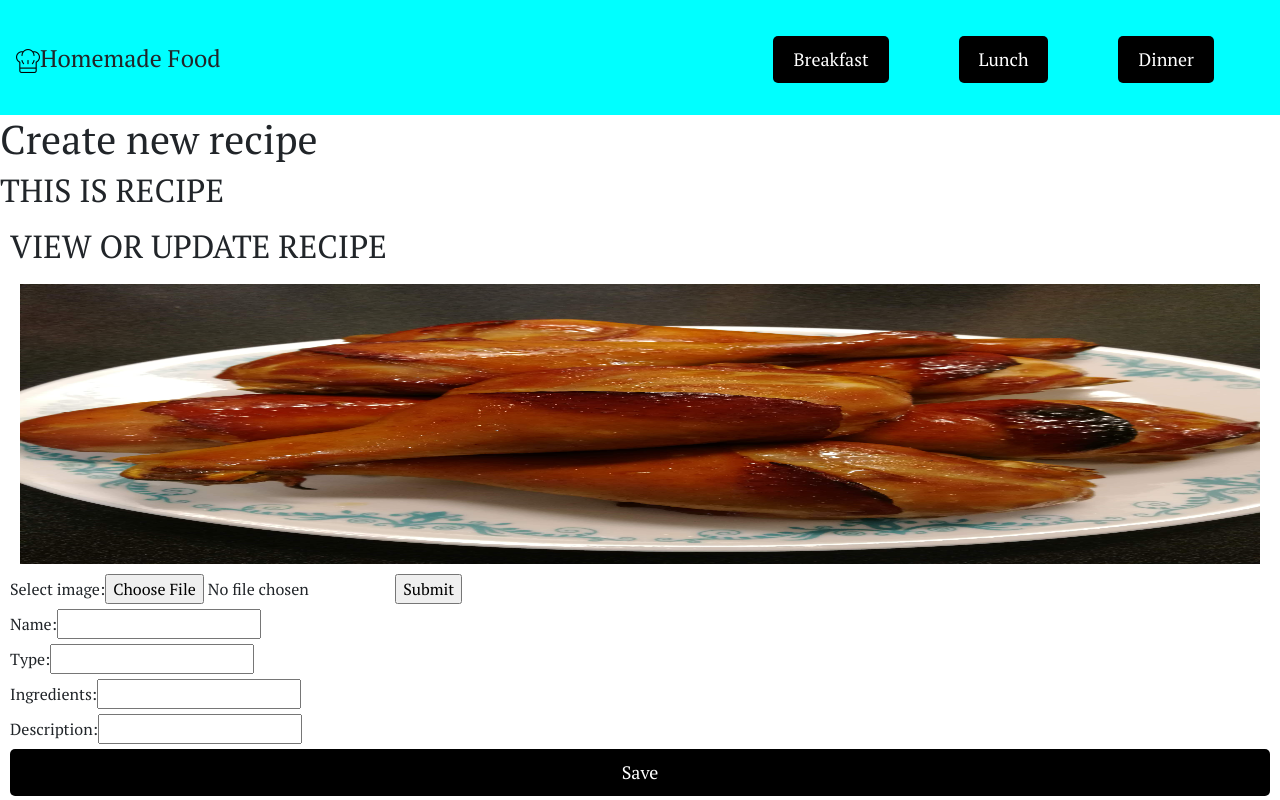
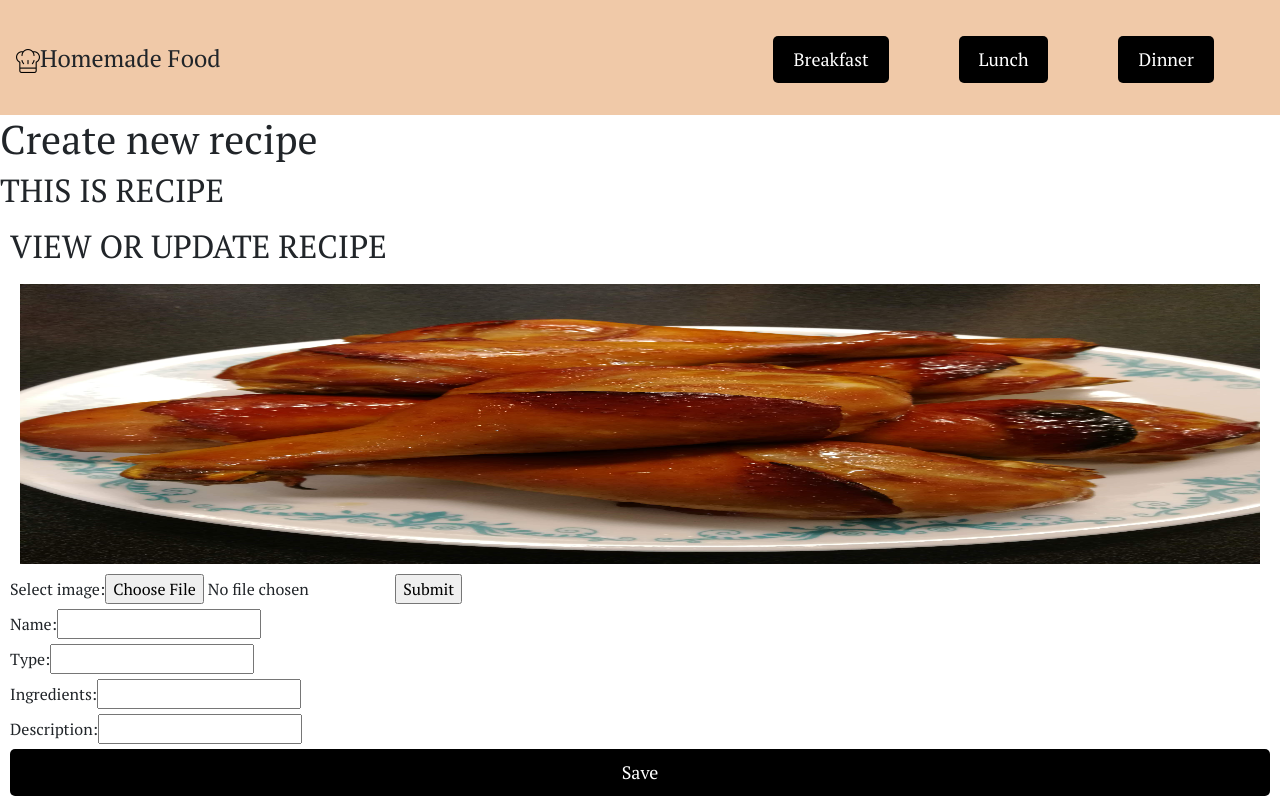
Before and after one commit to SvetlanaSurzhan/recipes-site, a React (Create React App) app in the folder ClientApp/: page / in a window 1280 px wide. Shown: the top 800 px of the page. Built offline with nearby package versions, Linux system fonts and the light colour scheme.

Commit message:
changed background-color

```diff
--- a/ClientApp/src/components/header/Header.css
+++ b/ClientApp/src/components/header/Header.css
@@ -12,7 +12,7 @@
 	justify-content: space-between;
 	align-items: center;
 	padding: 1em;
-	background-color: aqua;
+	background-color: rgb(240, 201, 168);
 	max-height: 20vh;
 }
 
```
